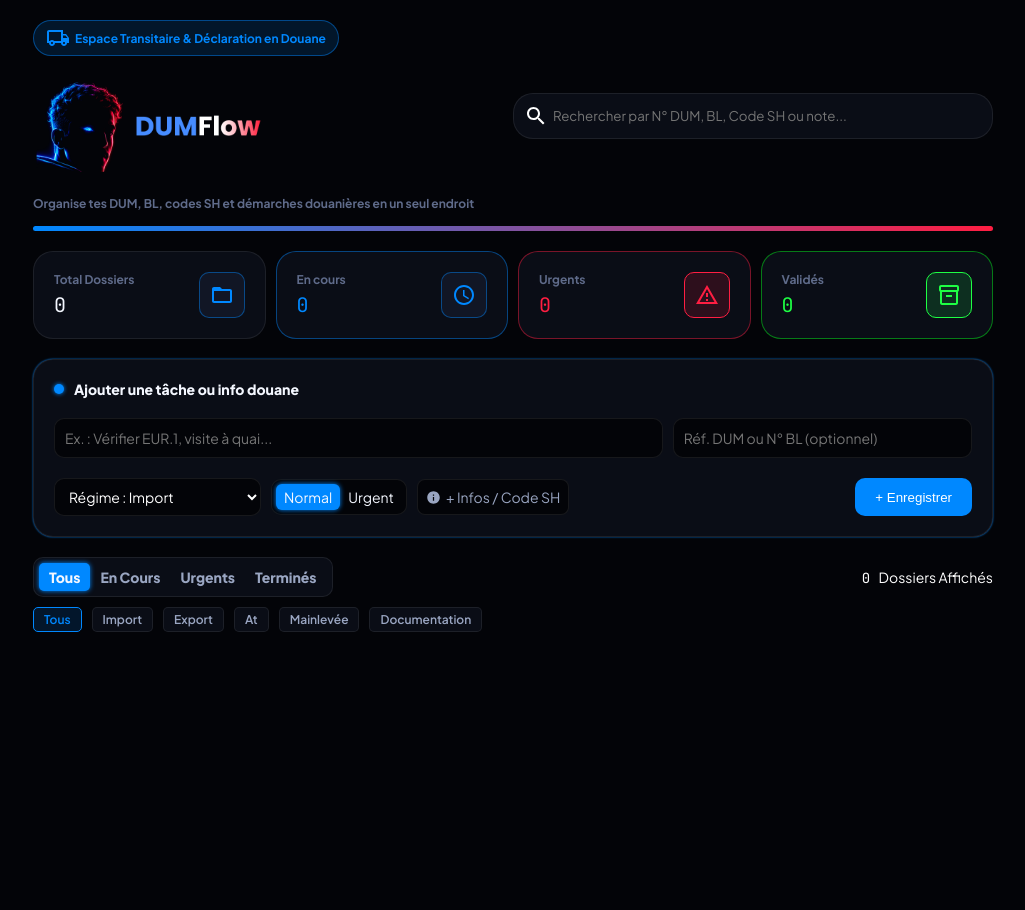
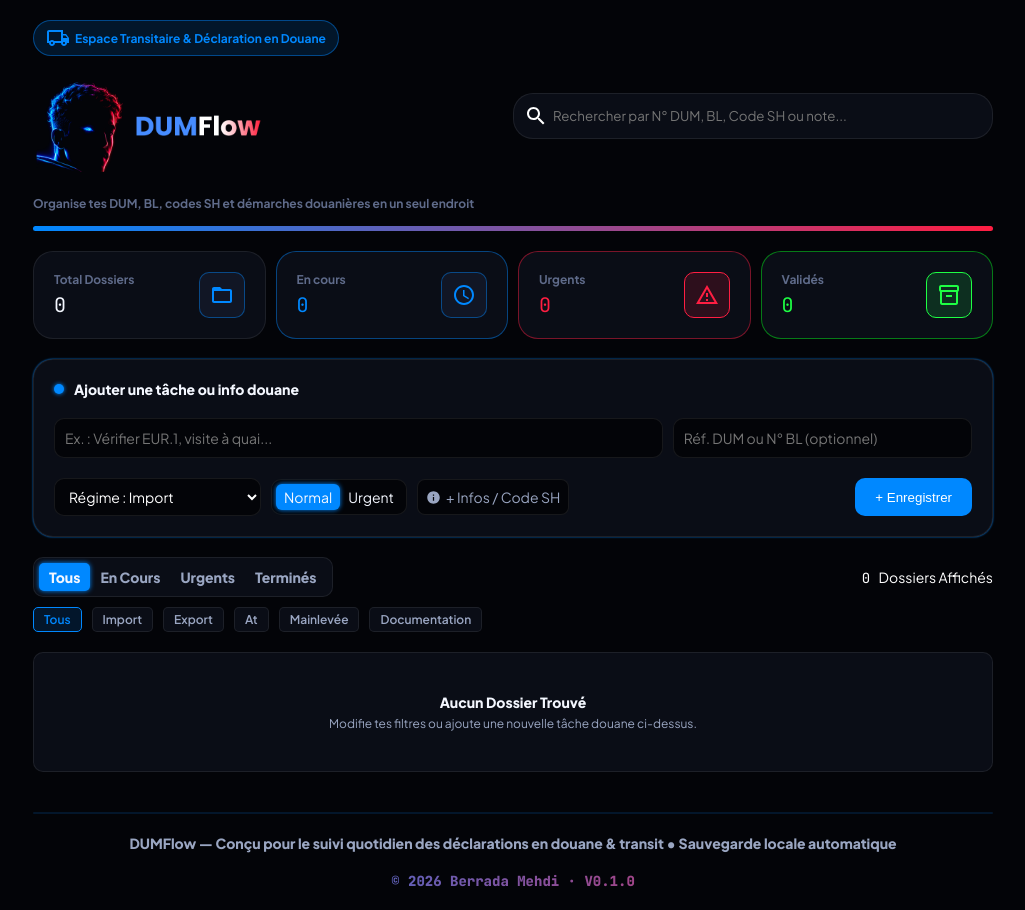
Before and after one commit to berradamehdi/DUMFlow-React, a React (Vite) app: page / in a window 1280 px wide. Shown: the whole page, without its empty margins (127-1152 px from the left). Before the commit the page ends 800 px from the top, so only its background shows below. Built offline with nearby package versions, Linux system fonts and the light colour scheme.

Commit message:
feat: add empty state for dossier list

```diff
--- a/src/components/TaskList.jsx
+++ b/src/components/TaskList.jsx
@@ -29,6 +29,11 @@ const TaskList = () => {
                         <button className={regimeFilter === "documentation" ? "task-filters__chip task-filters__chip--active" : "task-filters__chip"} onClick={() => setRegimeFilter("documentation")}> Documentation </button>
                     </div>
                 </div>
+
+                <div className="task-empty">
+                    <div className="message-title"> Aucun dossier trouvé </div>
+                    <div className="message-desc"> Modifie tes filtres ou ajoute une nouvelle tâche douane ci-dessus. </div>
+                </div>
             </div>
         </>
     )
--- a/src/pages/Home.jsx
+++ b/src/pages/Home.jsx
@@ -48,6 +48,12 @@ const Home = () => {
                 <CreateTaskForm icon={<InfoIcon sx={{fontSize : "15px"}}/>} tasks={tasks} setTasks={setTasks}/>
 
                 <TaskList />
+
+                <div className="footer">
+                    <div className="border-line"></div>
+                    <div className="info"> DUMFlow — Conçu pour le suivi quotidien des déclarations en douane & transit • Sauvegarde locale automatique </div>
+                    <div className="by"> © 2026 Berrada Mehdi · V0.1.0 </div>
+                </div>
             </div>
         </>
   )
--- a/src/styles/home.css
+++ b/src/styles/home.css
@@ -108,3 +108,43 @@
         grid-template-columns: repeat(2,1fr);
     }
 }
+
+.footer {
+    display: flex;
+    flex-direction: column;
+    gap: 20px;
+    margin-bottom: 20px;
+}
+
+.footer > .border-line {
+    height: 2px;
+    background-color: var(--accent-blue-soft);
+}
+
+.footer > .info {
+    text-align: center;
+    font-size: 14px;
+    font-family: var(--font-sans);
+    font-weight: 900;
+    color: var(--text-secondary);
+}
+
+.footer > .by {
+    text-align: center;
+    font-family: var(--font-mono);
+    font-weight: 900;
+    font-size: 14px;
+    background: linear-gradient(90deg,var(--accent-blue) 0%,var(--accent-red) 100%);
+    background-clip: text;
+    color: transparent;
+}
+
+@media(max-width:767px) {
+    .footer > .info {
+        font-size: 12px;
+    }
+
+    .footer > .by {
+        font-size: 12px;
+    }
+}
--- a/src/styles/taskList.css
+++ b/src/styles/taskList.css
@@ -13,6 +13,7 @@
 .filter-bar > .task-filters__top {
     display: flex;
     justify-content: space-between;
+    gap: 2px;
     align-items: center;
 }
 
@@ -68,10 +69,10 @@
 
 @media(max-width:767px){
     .task-filters__tabs > .task-filters__tab {
-        font-size: 12px;
+        font-size: 10px;
     }
     .task-filters__count {
-        font-size: 12px;
+        font-size: 9px;
     }
 }
 
@@ -79,7 +80,6 @@
     display: flex;
     flex-wrap: wrap;
     gap: 10px;
-    width: max-content;
 }
 
 .task-filters__regimes > .task-filters__chip {
@@ -105,3 +105,48 @@
     border: 1px solid var(--accent-blue);
     background-color: var(--accent-blue-soft);
 }
+
+@media(max-width:767px) {
+    .task-filters__regimes > .task-filters__chip {
+        font-size: 10px;
+    }
+}
+
+.task-empty {
+    background-color: var(--bg-surface);
+    border: 1px solid var(--border-subtle);
+    padding: 40px;
+    border-radius: 10px;
+    display: flex;
+    flex-direction: column;
+    gap: 5px;
+    margin-bottom: 20px;
+}
+
+.task-empty > .message-title {
+    text-align: center;
+    font-family: var(--font-sans);
+    font-weight: 900;
+    font-size: 14px;
+    color: var(--text-primary);
+    text-transform: capitalize;
+}
+
+.task-empty > .message-desc {
+    text-align: center;
+    font-family: var(--font-sans);
+    font-size: 12px;
+    color: var(--text-secondary);
+}
+
+@media(max-width:767px) {
+    .task-empty {
+        padding: 20px;
+    }
+    .task-empty > .message-title {
+        font-size: 12px;
+    }
+    .task-empty > .message-desc {
+        font-size: 10px;
+    }
+}
```
